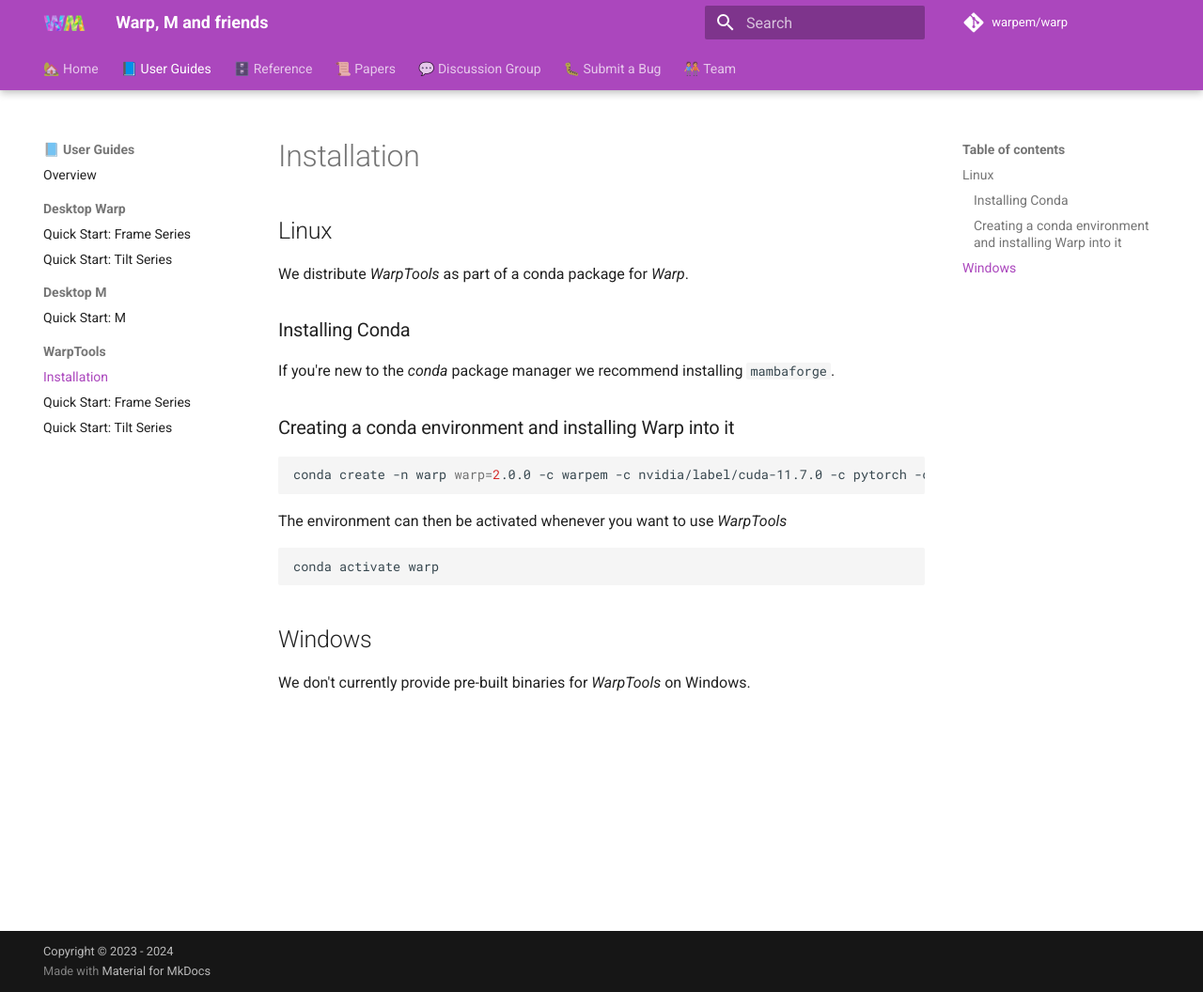
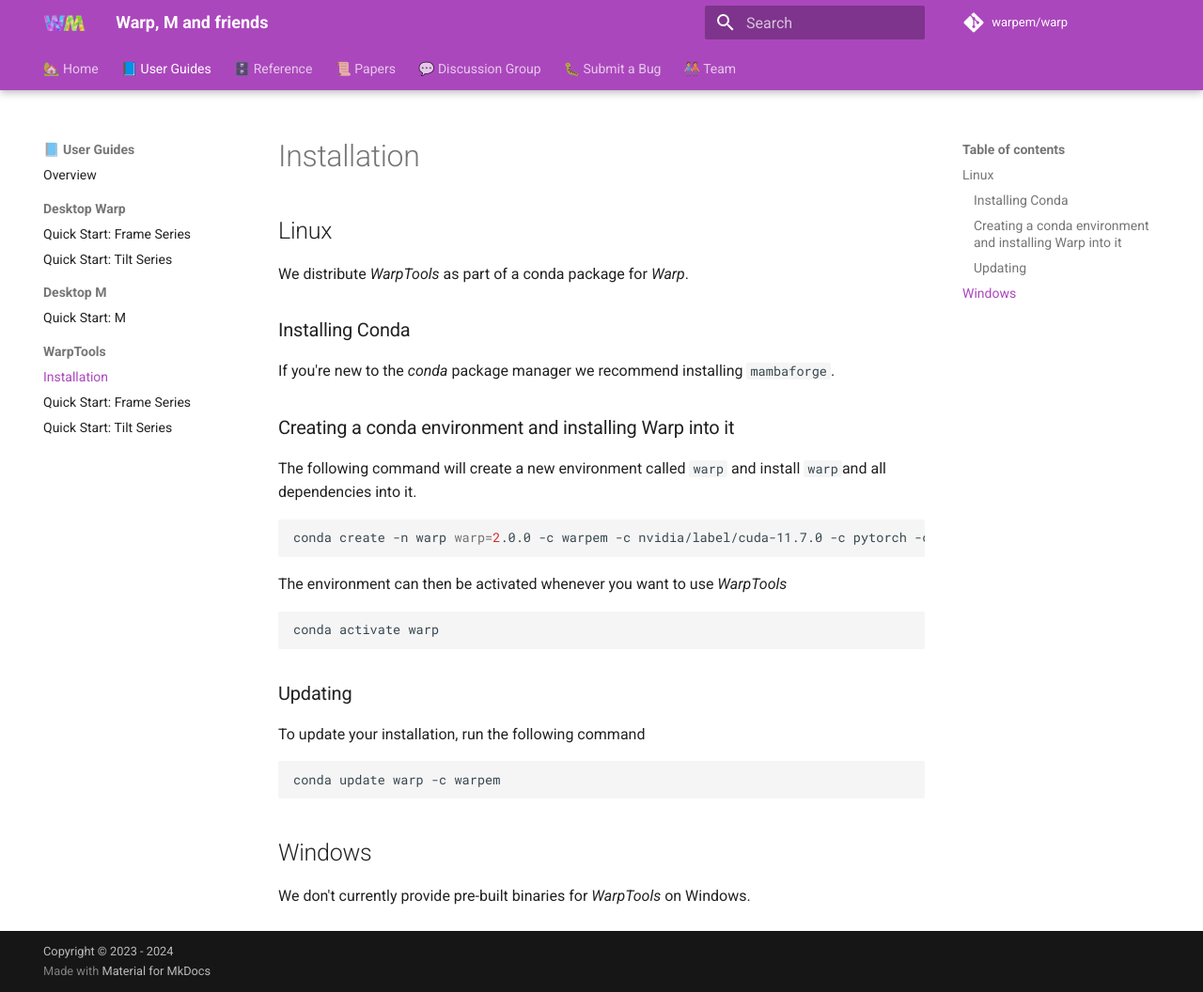
Before and after one commit to warpem/warp, an MkDocs documentation site: the page built from docs/user_guide/warptools/installation.md, in a window 1280 px wide and 1056 px high. Shown: the whole window at 94% size. Built offline with MkDocs 1.6.1 and Material for MkDocs 9.7.7, drawn with Linux system fonts in a browser that asks for light colours; comment, search, counter and statistics services are not loaded.

Commit message:
add docs for updating installation (#110)

````diff
--- a/docs/user_guide/warptools/installation.md
+++ b/docs/user_guide/warptools/installation.md
@@ -10,6 +10,9 @@
 
 ### Creating a conda environment and installing Warp into it
 
+The following command will create a new environment called `warp` and install `warp`and all
+dependencies into it.
+
 ```sh
 conda create -n warp warp=2.0.0 -c warpem -c nvidia/label/cuda-11.7.0 -c pytorch -c conda-forge
 ```
@@ -20,6 +23,14 @@
 conda activate warp
 ```
 
+### Updating
+
+To update your installation, run the following command
+
+```sh
+conda update warp -c warpem
+```
+
 ## Windows
 
 We don't currently provide pre-built binaries for *WarpTools* on Windows.
````
